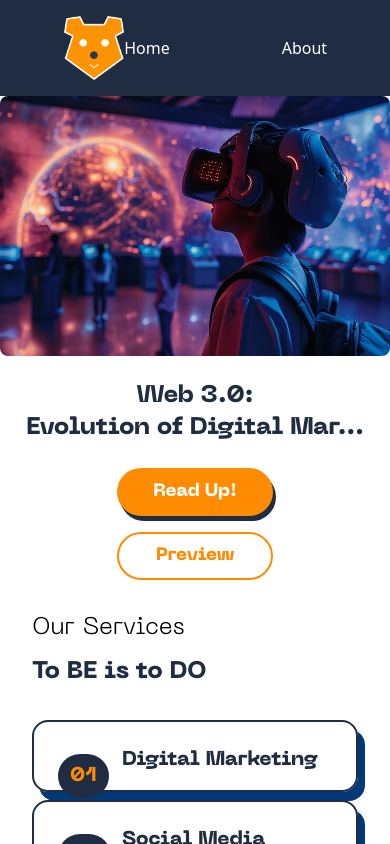
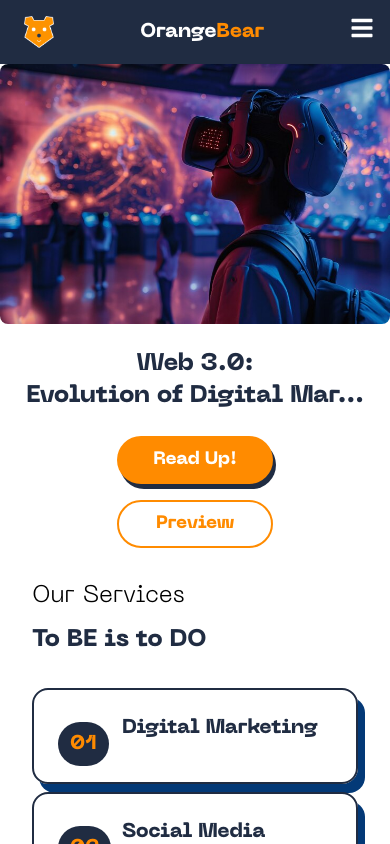
Before and after one commit to Neutron-Inv/Orangebear, a React (Create React App) app: page /home in a window 390 px wide. Shown: the top 844 px of the page. Built offline with nearby package versions, Linux system fonts and the light colour scheme.

Commit message:
mobile view 90%

```diff
--- a/package.json
+++ b/package.json
@@ -8,6 +8,7 @@
     "@testing-library/user-event": "^13.5.0",
     "react": "^18.3.1",
     "react-dom": "^18.3.1",
+    "react-icons": "^5.2.1",
     "react-router-dom": "^6.24.1",
     "react-scripts": "5.0.1",
     "web-vitals": "^2.1.4"
--- a/src/components/Hero.jsx
+++ b/src/components/Hero.jsx
@@ -4,8 +4,8 @@ import Heroimage from "../images/heroimage.png";
 export default function Hero() {
   return (
     <div className="grid grid-cols-1 md:gap-4 p-0 md:p-0 mx-0 md:mx-0 font-light">
-      <div className="flex flex-col w-full font-pp-neue-machina h-50 mx-0">
-        <img src={Heroimage} alt="hero" className="w-full object-cover rounded-lg" />
+      <div className="flex flex-col w-full font-pp-neue-machina mx-0">
+        <img src={Heroimage} alt="hero" className="w-full object-cover rounded-lg max-h-[500px]" />
       </div>
       <div className="flex flex-col space-y-6 md:space-y-10 w-full font-pp-neue-machina lg:pl-10">
         <span className="hidden invisible md:visible text-sm md:text-base">Blog Post</span>
--- a/src/components/Navbar.jsx
+++ b/src/components/Navbar.jsx
@@ -1,12 +1,28 @@
-import React from 'react';
+import React, { useState } from 'react';
 import { Link } from 'react-router-dom';
 import Logo from '../images/logo.png';
+import { FaBars, FaTimes } from 'react-icons/fa';
+
 export default function Navbar() {
+  const [menuOpen, setMenuOpen] = useState(false);
+
+  const toggleMenu = () => {
+    setMenuOpen(!menuOpen);
+  };
+
   return (
-    <nav className="bg-accentblue p-4">
+    <nav className="bg-accentblue p-4 font-pp-neue-machina">
       <div className="container mx-auto flex justify-between items-center">
-      <img src={Logo} alt="Logo"    className="h-16 ml-12" />
-        <ul className="flex space-x-28 mr-14">
+        <img src={Logo} alt="Logo" className="md:h-12 h-8 ml-2 md:ml-8" />
+        <div className="text-xl text-accentorange font-bold md:hidden">
+        <span className="text-white">Orange</span>Bear
+        </div>
+        <div className="md:hidden">
+          <button onClick={toggleMenu} className="text-white text-2xl">
+            <FaBars />
+          </button>
+        </div>
+        <ul className="invisible md:visible absolute md:relative md:flex space-x-28 mr-2 text-xs">
           <li>
             <Link to="/" className="text-white hover:text-gray-300">Home</Link>
           </li>
@@ -21,6 +37,29 @@ export default function Navbar() {
           </li>
         </ul>
       </div>
+      <div
+        className={`fixed inset-0 bg-accentblue bg-opacity-95 z-40 transition-opacity duration-500 ${menuOpen ? 'opacity-100' : 'opacity-0 pointer-events-none'}`}
+      >
+        <button onClick={toggleMenu} className="text-white text-2xl absolute top-4 right-4 z-50">
+          <FaTimes />
+        </button>
+        <div className={`flex flex-col items-center justify-center h-full transition-transform duration-500 ${menuOpen ? 'translate-y-0' : '-translate-y-full'}`}>
+          <ul className="space-y-8">
+            <li>
+              <Link to="/" className="text-white text-2xl hover:text-gray-300" onClick={toggleMenu}>Home</Link>
+            </li>
+            <li>
+              <Link to="/about" className="text-white text-2xl hover:text-gray-300" onClick={toggleMenu}>About</Link>
+            </li>
+            <li>
+              <Link to="/explore" className="text-white text-2xl hover:text-gray-300" onClick={toggleMenu}>Explore</Link>
+            </li>
+            <li>
+              <Link to="/support" className="text-white text-2xl hover:text-gray-300" onClick={toggleMenu}>Support</Link>
+            </li>
+          </ul>
+        </div>
+      </div>
     </nav>
   );
 }
--- a/src/components/Services.jsx
+++ b/src/components/Services.jsx
@@ -24,7 +24,7 @@ export default function Services() {
       {services.map((service, index) => (
         <div
           key={index}
-          className={`group border-2 rounded-2xl shadow-skybuttonshadow border-accentblue p-6 pb-0 md:p-10 transition-all duration-300 cursor-pointer md:hover:bg-accentblue md:hover:shadow-orangebuttonshadow ${expanded === index ? "bg-accentblue shadow-orangebuttonshadow" : ""}`}
+          className={`group border-2 rounded-2xl shadow-skybuttonshadow border-accentblue min-h-24 p-6 pb-0 md:p-10 transition-all duration-300 cursor-pointer md:hover:bg-accentblue md:hover:shadow-orangebuttonshadow ${expanded === index ? "bg-accentblue shadow-orangebuttonshadow" : ""}`}
           onClick={() => toggleExpand(index)}
         >
           <div className="absolute mt-4 -mr-8 md:mt-0 md:mr-0 md:relative mb-8">
```
Also changed, not shown: 1 other file (tests, documents, lock files or other folders).
